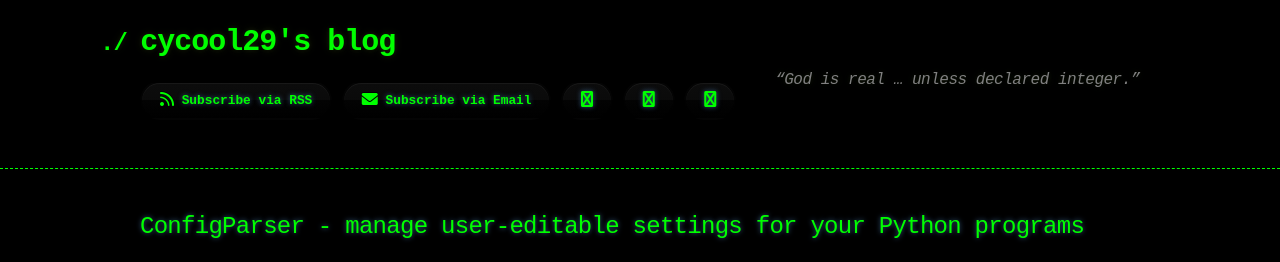
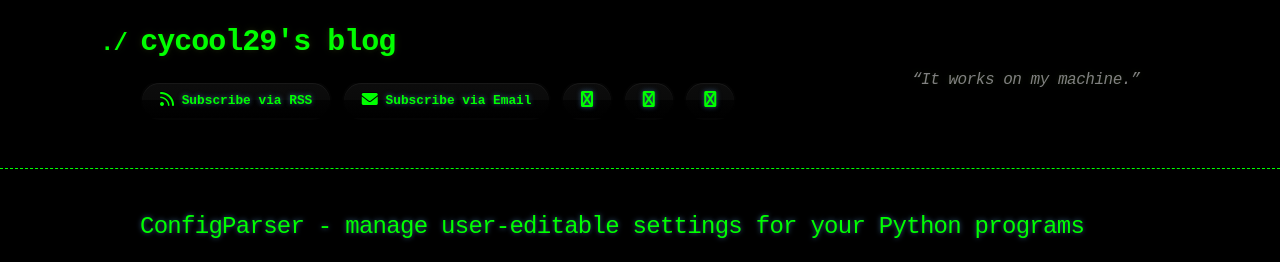
Before and after one commit to cycool29/cycool29.github.io, a Jekyll site: the page built from index.md, in a window 1280 px wide and 900 px high. Shown: the top 262 px of the window. Built offline with Jekyll 4.4.1, drawn with Linux system fonts in a browser that asks for light colours; a style sheet for code colours, icons or effects is not loaded.

Commit message:
Update quotes

```diff
--- a/_config.yml
+++ b/_config.yml
@@ -1,5 +1,5 @@
 title: cycool29's blog
-description: "“God is real … unless declared integer.” "
+description: "“It works on my machine.” "
 bio: A high school student. Intermediate in Python, Git, Bash. Learning JavaScript. He/Him. "
 author: cycool29
 url: https://cycool29.github.io
```
